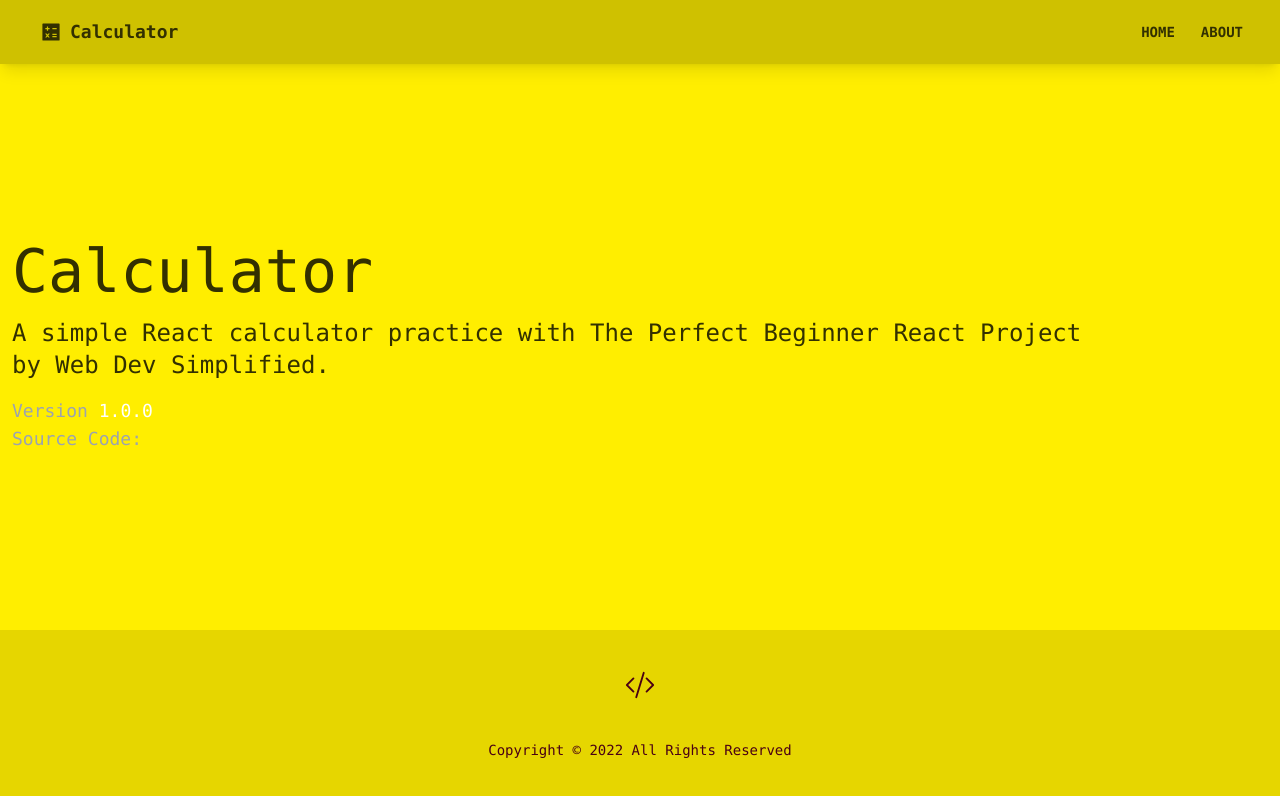
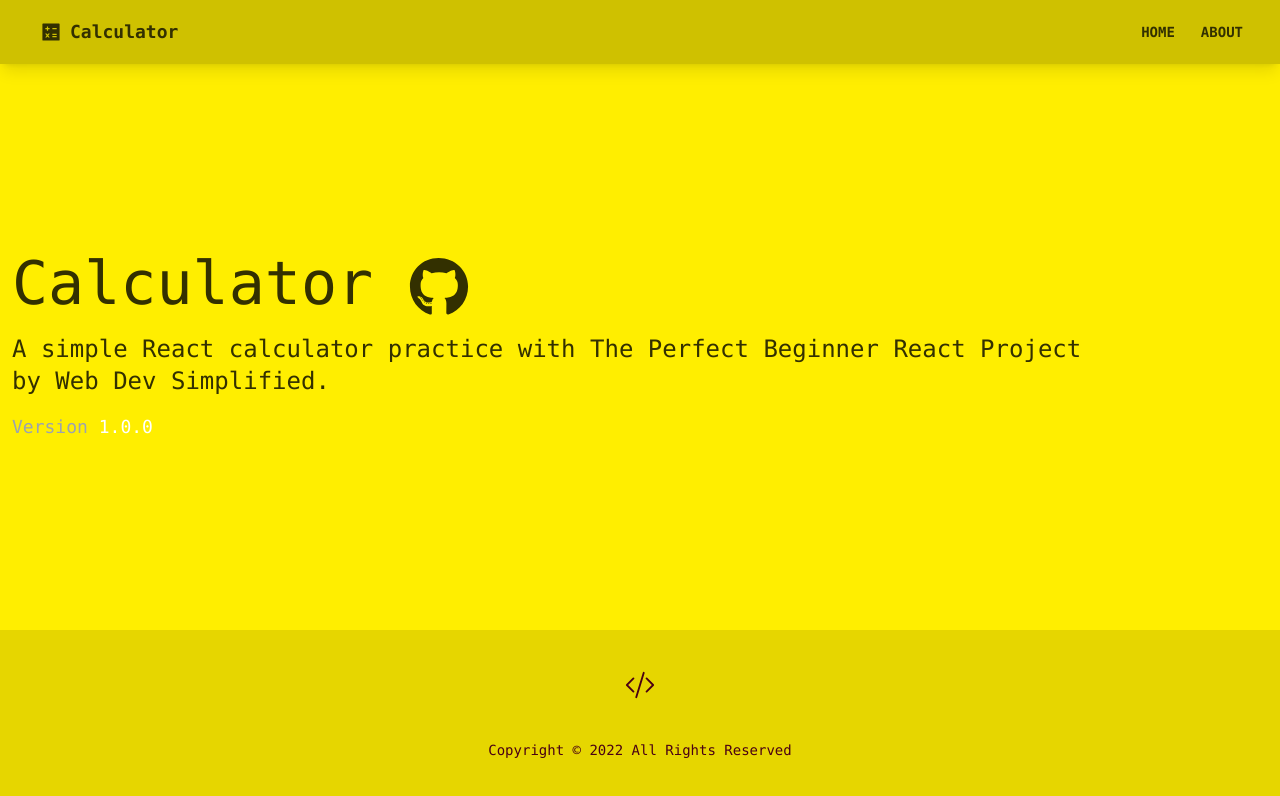
Before and after one commit to EchoChunyuShih/simple-calculator, a React (Create React App) app: page /about in a window 1280 px wide. Shown: the top 796 px of the page. Built offline with nearby package versions, Linux system fonts and the light colour scheme.

Commit message:
[docs] add links

```diff
--- a/src/pages/About.js
+++ b/src/pages/About.js
@@ -1,9 +1,17 @@
-import React from 'react'
+import { FaGithub } from 'react-icons/fa'
 
 const About = () => {
   return (
     <>
-      <h1 className='text-6xl mb-4'>Calculator</h1>
+      <h1 className='text-6xl mb-4'>
+        <a
+          href='https://github.com/EchoChunyuShih/simple-calculator'
+          target='_blank'
+          rel='noreferrer'
+        >
+          Calculator <FaGithub className='inline' />
+        </a>
+      </h1>
       <p className='mb-4 text-2xl font-light'>
         A simple React calculator practice with
         <a href='https://www.youtube.com/watch?v=DgRrrOt0Vr8'>
@@ -15,7 +23,6 @@ const About = () => {
       <p className='text-lg text-gray-400'>
         Version <span className='text-white'>1.0.0</span>
       </p>
-      <p className='text-lg text-gray-400'>Source Code: {''}</p>
     </>
   )
 }
```
